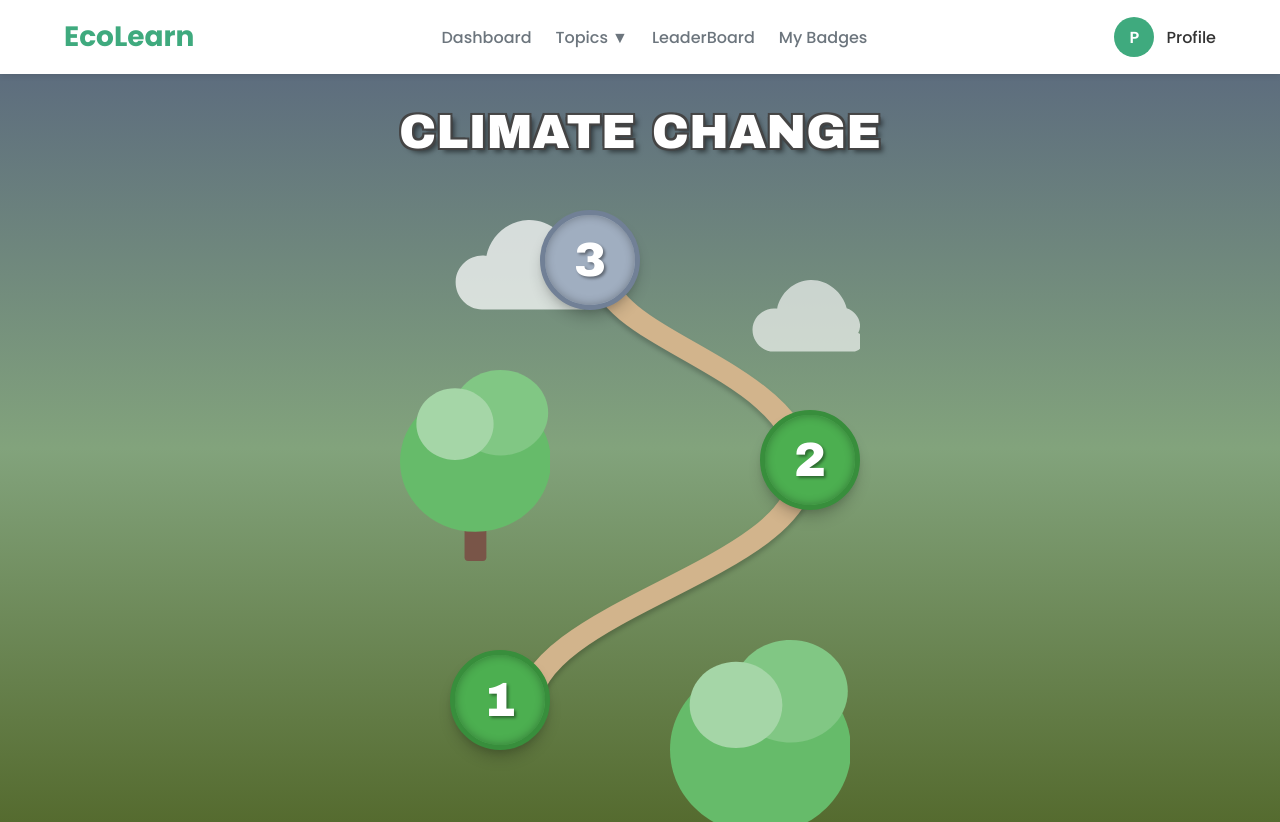
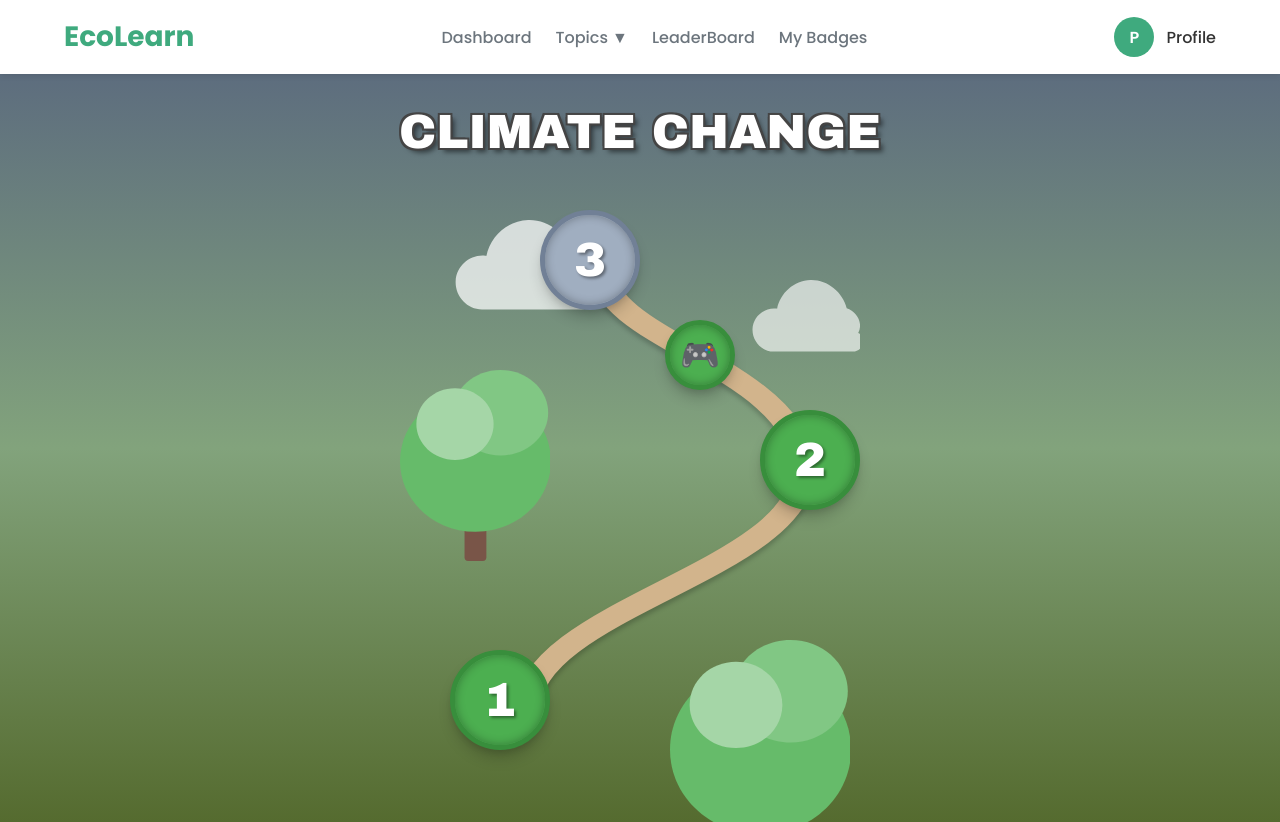
Before and after one commit to CaptainAnant/Trifecta2.0, a plain HTML site: page levels.html in a window 1280 px wide. Drawn offline with Linux system fonts and the light colour scheme.

Commit message:
Levels added with game icon for Game2

```diff
--- a/levels.css
+++ b/levels.css
@@ -255,6 +255,20 @@
         left: 370px;
     }
 
+    .game-entry {
+        position: absolute;
+        z-index: 2;
+    }
+
+    #game-2 {
+        top: 130px;
+        left: 275px;
+    }
+
+    .game-icon {
+        font-size: 2rem;
+    }
+
     #level-entry-3 {
         top: 20px;
         left: 150px;
@@ -276,6 +290,27 @@
     }
 
     .level-node.unlocked:hover {
+        transform: scale(1.1);
+        box-shadow: inset 0 0 10px rgba(0, 0, 0, 0.3), 0 15px 25px -5px rgba(0, 0, 0, 0.25);
+    }
+
+    /* Game icon styles */
+    .game-node {
+        display: flex;
+        align-items: center;
+        justify-content: center;
+        width: 70px;
+        height: 70px;
+        border-radius: 50%;
+        background-color: var(--primary-green);
+        color: var(--white);
+        border: 5px solid var(--dark-green);
+        box-shadow: inset 0 0 10px rgba(0, 0, 0, 0.3), var(--shadow-md);
+        transition: transform 0.2s ease, box-shadow 0.2s ease;
+        cursor: pointer;
+    }
+
+    .game-node.unlocked:hover {
         transform: scale(1.1);
         box-shadow: inset 0 0 10px rgba(0, 0, 0, 0.3), 0 15px 25px -5px rgba(0, 0, 0, 0.25);
     }
--- a/levels.html
+++ b/levels.html
@@ -1,5 +1,6 @@
 <!DOCTYPE html>
 <html lang="en">
+
 <head>
   <meta charset="UTF-8">
   <meta name="viewport" content="width=device-width, initial-scale=1.0">
@@ -10,6 +11,7 @@
   <link rel="preconnect" href="https://fonts.gstatic.com" crossorigin>
   <link href="https://fonts.googleapis.com/css2?family=Poppins:wght@400;500;600;700&display=swap" rel="stylesheet">
 </head>
+
 <body>
 
   <!-- NAVBAR -->
@@ -47,14 +49,44 @@
 
     <div class="vertical-level-map">
       <!-- Decorative Scenery -->
-      <svg class="decorative-element cloud" viewBox="0 0 103 63" fill="none" xmlns="http://www.w3.org/2000/svg"><path d="M101.455 45.4242C106.024 37.123 100.23 26.837 91.5901 24.2125C88.2452 10.4533 74.839 -0.404241 60.5458 0.0457591C46.2525 0.520759 34.6184 11.203 31.8447 24.6625C31.5947 24.5875 31.3447 24.5375 31.0702 24.5125C20.6415 23.4125 11.2464 31.5136 10.7464 41.8742C10.2464 52.2348 18.4705 61.4355 28.8742 61.4355H31.0702H73.0459H96.955C102.049 61.4355 106.182 57.0289 105.707 51.8742C105.232 46.7442 101.455 45.4242 101.455 45.4242Z" fill="white" fill-opacity="0.9"/></svg>
-      <svg class="decorative-element cloud c2" viewBox="0 0 103 63" fill="none" xmlns="http://www.w3.org/2000/svg"><path d="M101.455 45.4242C106.024 37.123 100.23 26.837 91.5901 24.2125C88.2452 10.4533 74.839 -0.404241 60.5458 0.0457591C46.2525 0.520759 34.6184 11.203 31.8447 24.6625C31.5947 24.5875 31.3447 24.5375 31.0702 24.5125C20.6415 23.4125 11.2464 31.5136 10.7464 41.8742C10.2464 52.2348 18.4705 61.4355 28.8742 61.4355H31.0702H73.0459H96.955C102.049 61.4355 106.182 57.0289 105.707 51.8742C105.232 46.7442 101.455 45.4242 101.455 45.4242Z" fill="white" fill-opacity="0.9"/></svg>
-      <svg class="decorative-element tree" viewBox="0 0 165 210" fill="none" xmlns="http://www.w3.org/2000/svg"><rect x="71" y="117" width="24" height="93" rx="4" fill="#795548"/><path d="M83 23C37.15 23 0 57.25 0 100.5C0 143.75 37.15 178 83 178C128.85 178 166 143.75 166 100.5C166 57.25 128.85 23 83 23Z" fill="#66BB6A"/><path d="M52.5 0C23.505 0 0 21.045 0 47C0 72.955 23.505 94 52.5 94C81.495 94 105 72.955 105 47C105 21.045 81.495 0 52.5 0Z" fill="#81C784" transform="translate(58)"/><path d="M42.5 0C19.0275 0 0 17.685 0 39.5C0 61.315 19.0275 79 42.5 79C65.9725 79 85 61.315 85 39.5C85 17.685 65.9725 0 42.5 0Z" fill="#A5D6A7" transform="translate(18 20)"/></svg>
-      <svg class="decorative-element tree t2" viewBox="0 0 165 210" fill="none" xmlns="http://www.w3.org/2000/svg"><rect x="71" y="117" width="24" height="93" rx="4" fill="#795548"/><path d="M83 23C37.15 23 0 57.25 0 100.5C0 143.75 37.15 178 83 178C128.85 178 166 143.75 166 100.5C166 57.25 128.85 23 83 23Z" fill="#66BB6A"/><path d="M52.5 0C23.505 0 0 21.045 0 47C0 72.955 23.505 94 52.5 94C81.495 94 105 72.955 105 47C105 21.045 81.495 0 52.5 0Z" fill="#81C784" transform="translate(58)"/><path d="M42.5 0C19.0275 0 0 17.685 0 39.5C0 61.315 19.0275 79 42.5 79C65.9725 79 85 61.315 85 39.5C85 17.685 65.9725 0 42.5 0Z" fill="#A5D6A7" transform="translate(18 20)"/></svg>
+      <svg class="decorative-element cloud" viewBox="0 0 103 63" fill="none" xmlns="http://www.w3.org/2000/svg">
+        <path
+          d="M101.455 45.4242C106.024 37.123 100.23 26.837 91.5901 24.2125C88.2452 10.4533 74.839 -0.404241 60.5458 0.0457591C46.2525 0.520759 34.6184 11.203 31.8447 24.6625C31.5947 24.5875 31.3447 24.5375 31.0702 24.5125C20.6415 23.4125 11.2464 31.5136 10.7464 41.8742C10.2464 52.2348 18.4705 61.4355 28.8742 61.4355H31.0702H73.0459H96.955C102.049 61.4355 106.182 57.0289 105.707 51.8742C105.232 46.7442 101.455 45.4242 101.455 45.4242Z"
+          fill="white" fill-opacity="0.9" />
+      </svg>
+      <svg class="decorative-element cloud c2" viewBox="0 0 103 63" fill="none" xmlns="http://www.w3.org/2000/svg">
+        <path
+          d="M101.455 45.4242C106.024 37.123 100.23 26.837 91.5901 24.2125C88.2452 10.4533 74.839 -0.404241 60.5458 0.0457591C46.2525 0.520759 34.6184 11.203 31.8447 24.6625C31.5947 24.5875 31.3447 24.5375 31.0702 24.5125C20.6415 23.4125 11.2464 31.5136 10.7464 41.8742C10.2464 52.2348 18.4705 61.4355 28.8742 61.4355H31.0702H73.0459H96.955C102.049 61.4355 106.182 57.0289 105.707 51.8742C105.232 46.7442 101.455 45.4242 101.455 45.4242Z"
+          fill="white" fill-opacity="0.9" />
+      </svg>
+      <svg class="decorative-element tree" viewBox="0 0 165 210" fill="none" xmlns="http://www.w3.org/2000/svg">
+        <rect x="71" y="117" width="24" height="93" rx="4" fill="#795548" />
+        <path
+          d="M83 23C37.15 23 0 57.25 0 100.5C0 143.75 37.15 178 83 178C128.85 178 166 143.75 166 100.5C166 57.25 128.85 23 83 23Z"
+          fill="#66BB6A" />
+        <path
+          d="M52.5 0C23.505 0 0 21.045 0 47C0 72.955 23.505 94 52.5 94C81.495 94 105 72.955 105 47C105 21.045 81.495 0 52.5 0Z"
+          fill="#81C784" transform="translate(58)" />
+        <path
+          d="M42.5 0C19.0275 0 0 17.685 0 39.5C0 61.315 19.0275 79 42.5 79C65.9725 79 85 61.315 85 39.5C85 17.685 65.9725 0 42.5 0Z"
+          fill="#A5D6A7" transform="translate(18 20)" />
+      </svg>
+      <svg class="decorative-element tree t2" viewBox="0 0 165 210" fill="none" xmlns="http://www.w3.org/2000/svg">
+        <rect x="71" y="117" width="24" height="93" rx="4" fill="#795548" />
+        <path
+          d="M83 23C37.15 23 0 57.25 0 100.5C0 143.75 37.15 178 83 178C128.85 178 166 143.75 166 100.5C166 57.25 128.85 23 83 23Z"
+          fill="#66BB6A" />
+        <path
+          d="M52.5 0C23.505 0 0 21.045 0 47C0 72.955 23.505 94 52.5 94C81.495 94 105 72.955 105 47C105 21.045 81.495 0 52.5 0Z"
+          fill="#81C784" transform="translate(58)" />
+        <path
+          d="M42.5 0C19.0275 0 0 17.685 0 39.5C0 61.315 19.0275 79 42.5 79C65.9725 79 85 61.315 85 39.5C85 17.685 65.9725 0 42.5 0Z"
+          fill="#A5D6A7" transform="translate(18 20)" />
+      </svg>
 
       <!-- Winding Path SVG Background -->
       <svg class="level-path-svg" viewBox="0 0 400 600" preserveAspectRatio="none">
-        <path d="M 110 520 C 110 420, 330 380, 330 280 S 170 150, 170 80" stroke-width="20" fill="none"/>
+        <path d="M 110 520 C 110 420, 330 380, 330 280 S 170 150, 170 80" stroke-width="20" fill="none" />
       </svg>
 
       <!-- Level 1 -->
@@ -71,6 +103,13 @@
         </a>
       </div>
 
+      <!-- Game Icon Circle between Level 3 and Level 2 -->
+      <div class="game-entry" id="game-2">
+        <a href="Game2.html" class="game-node unlocked">
+          <span class="game-icon">🎮</span>
+        </a>
+      </div>
+
       <!-- Level 3 -->
       <div class="level-entry" id="level-entry-3">
         <a href="#" class="level-node locked" data-tooltip="Unlock previous level to open">
@@ -81,6 +120,7 @@
     </div>
   </main>
 
-    <script src="levels.js"></script>
+  <script src="levels.js"></script>
 </body>
+
 </html>
```
